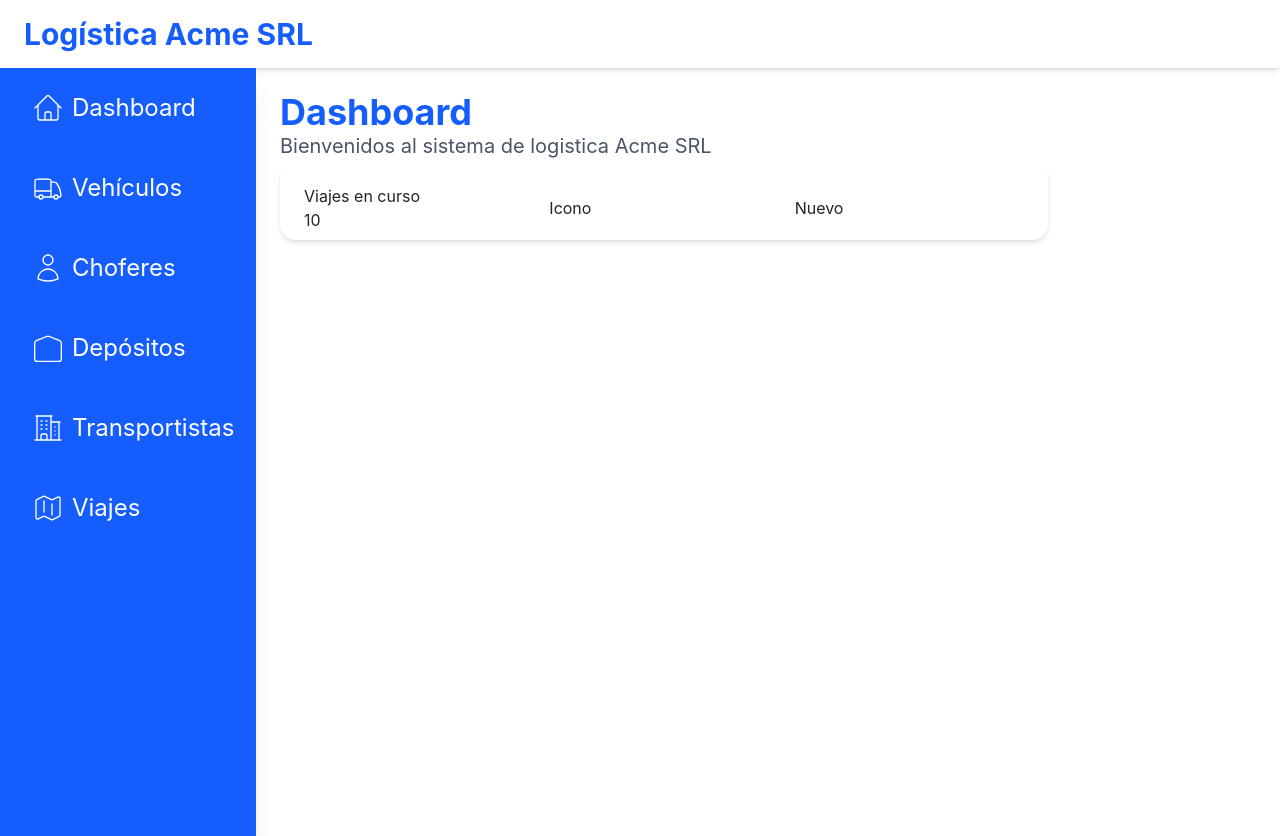
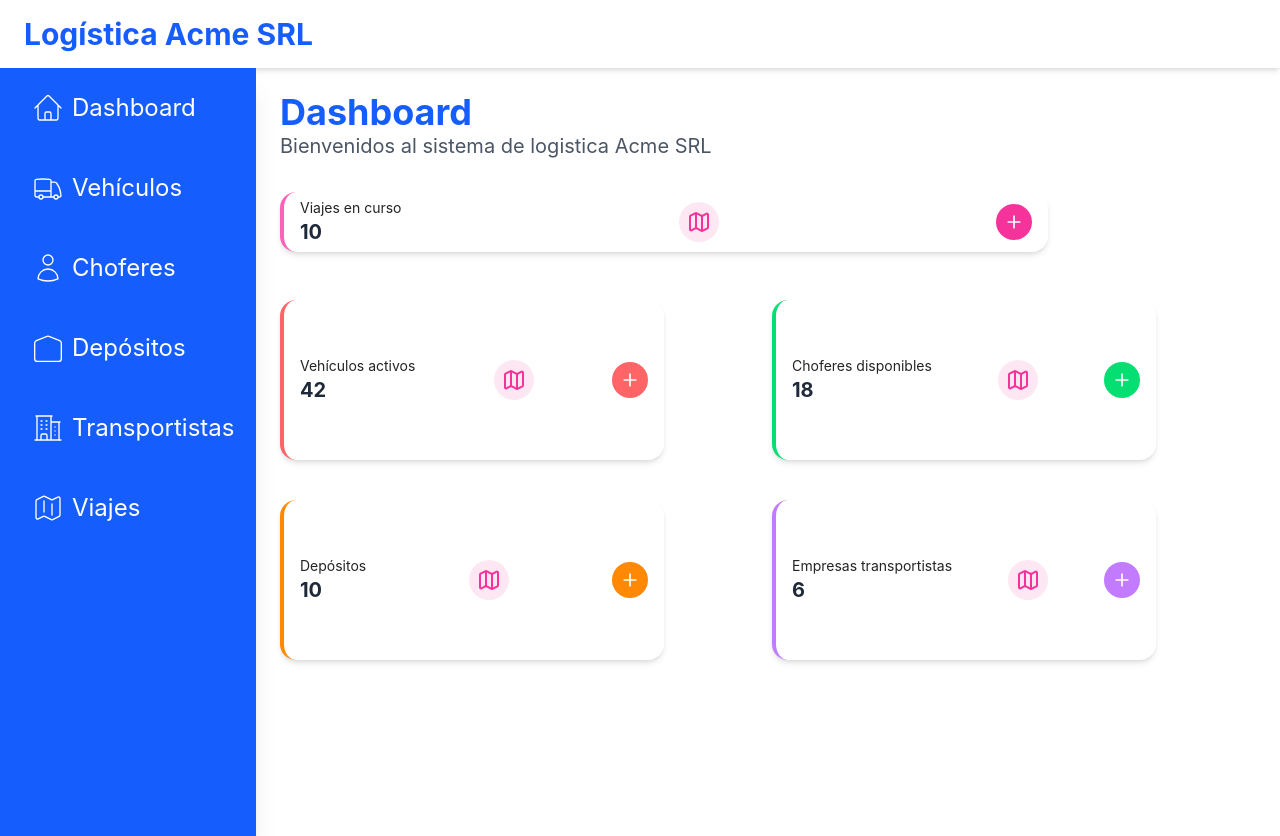
Before and after one commit to DesApp-2025c1-Grupo-5/viajes-frontend, a React (Vite) app: page / in a window 1280 px wide. Built offline with nearby package versions, Linux system fonts and the light colour scheme.

Commit message:
Avances en viajes, dashboard, nuevo viaje. En conjunto con Gerardo Velazquez, Martina Falco, Giovanni Martinni

```diff
--- a/package.json
+++ b/package.json
@@ -19,6 +19,7 @@
     "@tailwindcss/vite": "^4.1.6",
     "axios": "^1.6.7",
     "lodash": "^4.17.21",
+    "lucide-react": "^0.510.0",
     "react": "^18.2.0",
     "react-dom": "^18.2.0",
     "react-redux": "^9.1.0",
--- a/src/AppRouter.jsx
+++ b/src/AppRouter.jsx
@@ -1,22 +1,14 @@
-import React from "react";
-import ReactDOM from "react-dom/client";
 import {
-  createBrowserRouter,
   Route,
-  RouterProvider,
   Routes,
-} from "react-router-dom";
-import { Box } from "@mui/material";
-
+}from "react-router-dom";
 import VehiculosPage from "./pages/VehiculosPage";
 import ChoferesPage from "./pages/ChoferesPage";
 import DepositosPage from "./pages/DepositosPage";
 import TransportistasPage from "./pages/TransportistasPage";
 import ViajesPage from "./pages/ViajesPage";
-
-import Header from "./components/Header";
-import NavBar from "./components/NavBar";
 import DashboardPage from "./pages/DashboardPage";
+import NuevoViajePage from "./pages/NuevoViajePage";
 
 export function AppRouter() {
   return (
@@ -27,6 +19,7 @@ export function AppRouter() {
       <Route path="/transportistas" element={<TransportistasPage />} />
       <Route path="/viajes" element={<ViajesPage />} />
       <Route path="/" element={<DashboardPage />} />
+      <Route path="/nuevoViaje" element={<NuevoViajePage/>} />
     </Routes>
   );
 }
--- a/src/components/Card.jsx
+++ b/src/components/Card.jsx
@@ -1,16 +1,20 @@
-const Card = () => {
+import {Plus, Map} from 'lucide-react';
+
+const Card = (props) => {
   return (
-    <div className="max-w-3xl rounded-2xl shadow-md bg-white p-6 h-20 grid grid-cols-3 gap-4 items-center">
-        <div>
-            <h1>Viajes en curso</h1>
-            <h1>10</h1>
-        </div>
-        <div>
-            <h1>Icono</h1>
-        </div>
-        <div>
-            <h1>Nuevo</h1>
-        </div>
+    <div className={`${props.ancho} ${props.alto} bg-white rounded-2xl shadow-md px-4 py-3 flex items-center justify-between border-l-4 ${props.colorBorde} mt-8`}>
+      <div>
+        <p className="text-sm text-black-600">{props.tituloDeLaCarta}</p>
+        <p className="text-xl font-bold text-gray-800">{props.cantidad}</p>
+      </div>
+      <div className="bg-pink-100 rounded-full p-2">
+        <Map className="h-6 w-6 text-pink-500" />
+      </div>
+      <div>
+        <button className={`${props.colorPlus} hover:bg-pink-600 text-white rounded-full p-2`}>
+          <Plus className="h-5 w-5" />
+        </button>
+      </div>
     </div>
   );
 };
--- /dev/null
+++ b/src/components/New.jsx
@@ -0,0 +1,19 @@
+import { useNavigate } from "react-router-dom";
+
+const New= (props) => {
+    const navigate = useNavigate();
+
+    const handleClick = () => {
+        navigate(props.path);
+    }
+
+    return (
+        <button onClick={handleClick} href={props.link} className={`max-w-3xs ${props.bgColor} rounded-2xl shadow-md px-4 py-3 flex items-center justify-between mt-8`}>
+            <p className="text-white">
+                Nuevo +
+            </p>
+        </button>
+    );
+};
+
+export default New;
--- /dev/null
+++ b/src/components/SearchBar.jsx
@@ -0,0 +1,9 @@
+const SearchBard = () => {
+  return (
+    <div className="max-w-3xl bg-white rounded-2xl shadow-md px-4 py-3 flex items-center justify-between text-gray-400">
+      Buscar
+    </div>
+  );
+};
+
+export default SearchBard;
--- a/src/components/Tabla.jsx
+++ b/src/components/Tabla.jsx
@@ -1,6 +1,6 @@
 const Tabla = ({ viajes }) => {
     return (
-        <div className="overflow-x-auto">
+        <div className="overflow-x-auto mt-5">
         <table className="min-w-full bg-white border border-gray-200">
             <thead>
             <tr>
--- /dev/null
+++ b/src/components/TableTitle.jsx
@@ -0,0 +1,10 @@
+const TableTitle = (props) => {
+  return (
+    <div>
+        <h1 className={`mt-8 text-lg font-bold ${props.color}`}>{props.title}</h1>
+        <h2 className="text-md text-gray-500">{props.description}</h2>
+    </div>
+  );
+};
+
+export default TableTitle;
--- /dev/null
+++ b/src/components/TitleNew.jsx
@@ -0,0 +1,9 @@
+const TitleNew = (props) => {
+  return (
+    <div>
+        <h1 className={`text-4xl font-bold ${props.color}`}>{props.title}</h1>
+    </div>
+  );
+};
+
+export default TitleNew;
--- a/src/pages/DashboardPage.jsx
+++ b/src/pages/DashboardPage.jsx
@@ -13,7 +13,13 @@ const DashboardPage = () => {
         </div>
         <div className="flex-1 p-6">
             <Title color="text-blue-600" title="Dashboard" description="Bienvenidos al sistema de logistica Acme SRL"></Title>
-            <Card></Card>
+            <Card ancho="max-w-3xl" alto="h-15" tituloDeLaCarta="Viajes en curso" cantidad ="10" colorBorde="border-pink-400" colorPlus="bg-pink-500"></Card>
+            <div className="grid grid-cols-2 gap-2 mt-4">
+              <Card ancho="max-w-sm" alto="h-40" tituloDeLaCarta="Vehículos activos" cantidad="42" colorBorde="border-red-400" colorPlus="bg-red-400" />
+              <Card ancho="max-w-sm" alto="h-40" tituloDeLaCarta="Choferes disponibles" cantidad="18" colorBorde="border-green-400" colorPlus="bg-green-400" />
+              <Card ancho="max-w-sm" alto="h-40" tituloDeLaCarta="Depósitos" cantidad="10" colorBorde="border-orange-400" colorPlus="bg-orange-400"/>
+              <Card ancho="max-w-sm" alto="h-40" tituloDeLaCarta="Empresas transportistas" cantidad="6" colorBorde="border-purple-400" colorPlus="bg-purple-400"/>
+            </div>
         </div>
       </div>
     </>
--- /dev/null
+++ b/src/pages/NuevoViajePage.jsx
@@ -0,0 +1,23 @@
+import Header from "../components/Header"
+import NavBar from "../components/NavBar"
+import TitleNew from "../components/TitleNew"
+import {ArrowLeft} from 'lucide-react';
+
+const NuevoViaje = () => {
+     return (
+      <>
+        <Header></Header>
+        <div className="flex">
+          <NavBar></NavBar>
+          <div className="flex-1 p-6">
+            <div className="flex items-center gap-2 mb-6">
+              <ArrowLeft className="w-7 h-7 cursor-pointer" />
+              <TitleNew color="text-pink-600" title="Nuevo Viaje" />
+            </div>
+          </div>
+        </div>
+      </>
+     );
+}
+
+export default NuevoViaje;
--- a/src/pages/VehiculosPage.jsx
+++ b/src/pages/VehiculosPage.jsx
@@ -1,11 +1,11 @@
 import Header from "../components/Header"
 import NavBar from "../components/NavBar"
 
-const VehiculosPage	 = () => {
+const VehiculosPage	= () => {
     return (
         <>
-        <Header></Header>
-        <NavBar></NavBar>
+            <Header></Header>
+            <NavBar></NavBar>
         </>
     );
 }
--- a/src/pages/ViajesPage.jsx
+++ b/src/pages/ViajesPage.jsx
@@ -1,9 +1,11 @@
 import Header from "../components/Header";
 import NavBar from "../components/NavBar";
 import Title from "../components/Title";
-//import Card from "../components/Card"
 import Tabla from "../components/Tabla";
-import { useEffect, useState } from "react";
+import SearchBar from "../components/SearchBar"
+import TableTitle from "../components/TableTitle"
+import New from "../components/New"
+
 
 const tablaViajes = [{
     id: 1234,
@@ -40,10 +42,18 @@ const ViajesPage = () => {
         </div>
         <div className="flex-1 p-6">
             <Title color="text-pink-600" title="Viajes" description="Gestiona los viajes entre depósitos"></Title>
-            <Tabla viajes={tablaViajes} />
+            <div>
+                <div className="flex items-center justify-between">
+                    <TableTitle color="text-gray-700" title="Lista de viajes" description="Todos los viajes registrados en el sistema"></TableTitle>
+                    <New path="/nuevoViaje" bgColor="bg-pink-300"></New>
+                </div>
+                <SearchBar></SearchBar>
+                <Tabla viajes={tablaViajes}/>
+            </div>
+
         </div>
       </div>
-        </>
+    </>
     );
 }
 
```
Also changed, not shown: 1 other file (tests, documents, lock files or other folders).
